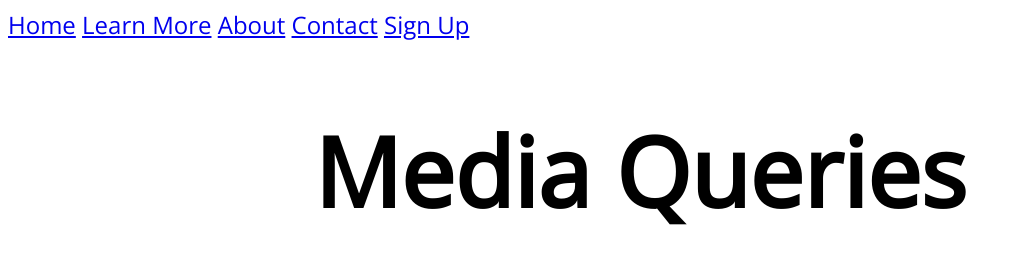
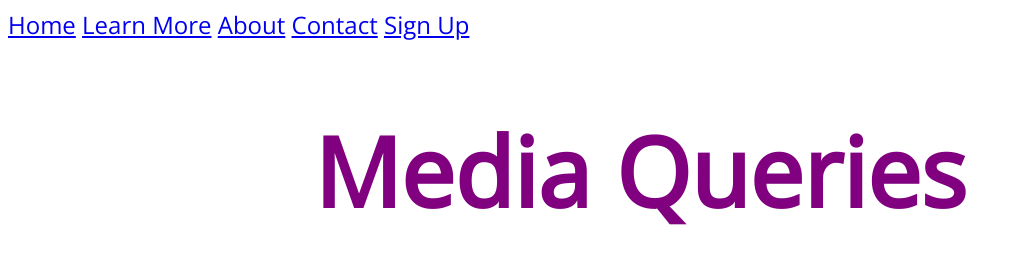
Before and after one commit to c1oud99/TheWebDeveloperBootcamp_2024, a plain HTML site: page 10_Flexbox_And_Responsive/MediaQueries Starter/index.html in a window 1280 px wide. Shown: the whole page, without its empty margins (0-1021 px from the left). Drawn offline with nearby package versions, Linux system fonts and the light colour scheme.

Commit message:
Update files

```diff
--- a/10_Flexbox_And_Responsive/MediaQueries Starter/app.css
+++ b/10_Flexbox_And_Responsive/MediaQueries Starter/app.css
@@ -15,3 +15,9 @@ ul,li {
     margin: 0;
     padding: 0;
 }
+
+@media (min-width: 800px){
+    h1 {
+        color: purple;
+    }
+}
```
